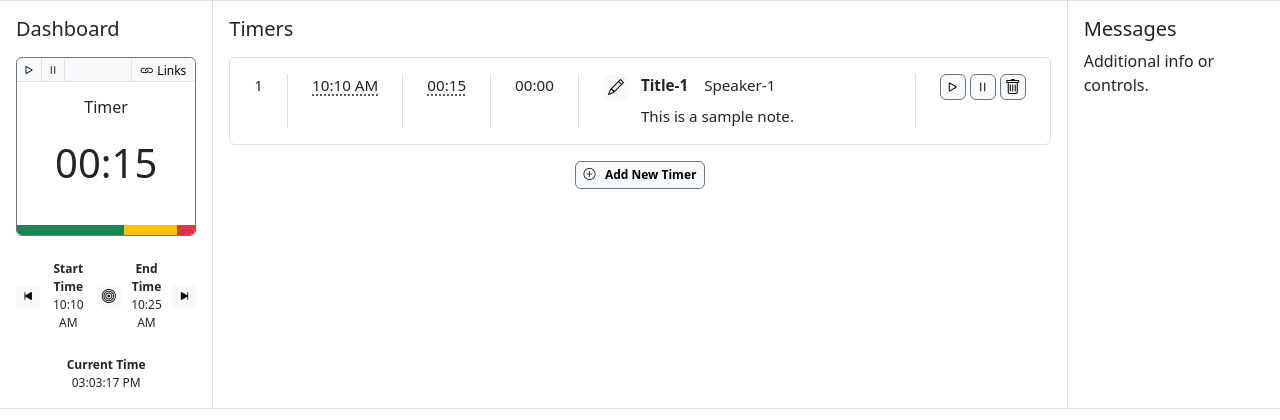
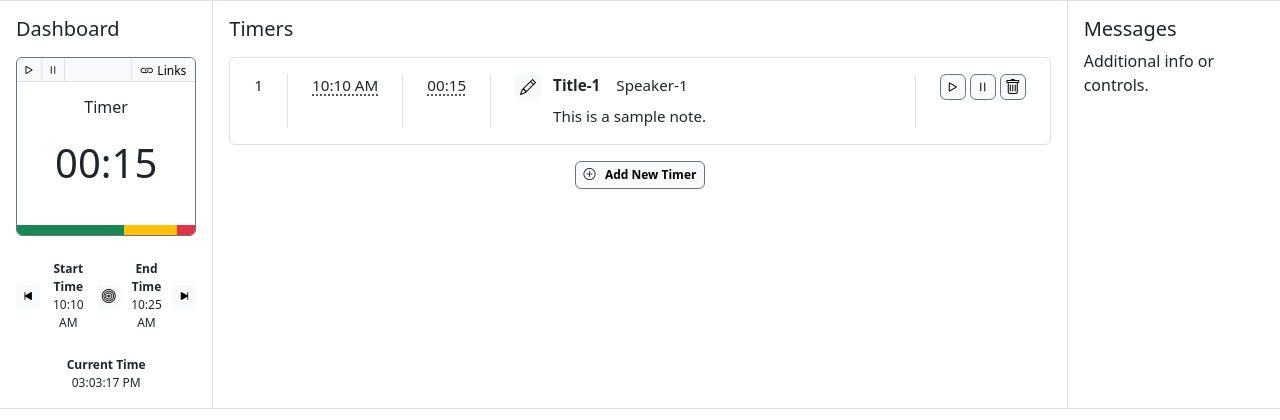
Before and after one commit to DineshDevaraj/ddtimer, a FastAPI app: page / in a window 1280 px wide. Shown: the part 56-476 px from the top of the page. Run offline with FastAPI, Linux system fonts and the light colour scheme.

Commit message:
remove elapsed time colum from timer-pallet

```diff
--- a/templates/middle_panel/first_timer.html
+++ b/templates/middle_panel/first_timer.html
@@ -3,7 +3,6 @@
         <div class="ms-2 pe-4 border-end" name="sc-num">1</div>
         <div class="px-4 border-end dotted-underline" name="start-time">10:10 AM</div>
         <div class="px-4 border-end dotted-underline" name="timer-duration">00:15</div>
-        <div class="px-4 border-end" name="elapsed-time">00:00</div>
         <div class="d-flex px-4" name="timer-description">
             <div>
                 <button class="btn btn-light py-0 px-1 me-1" title="Edit">
```
